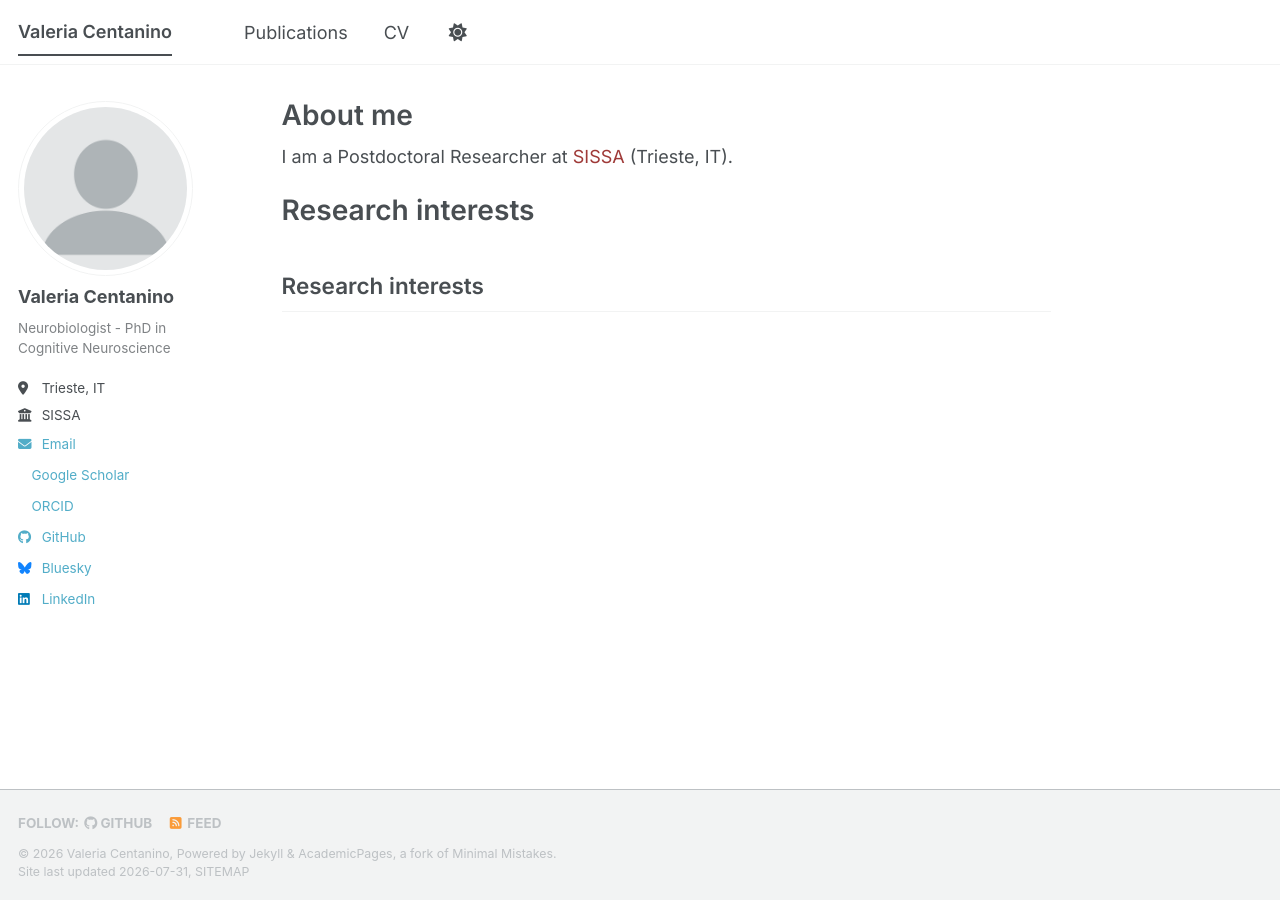
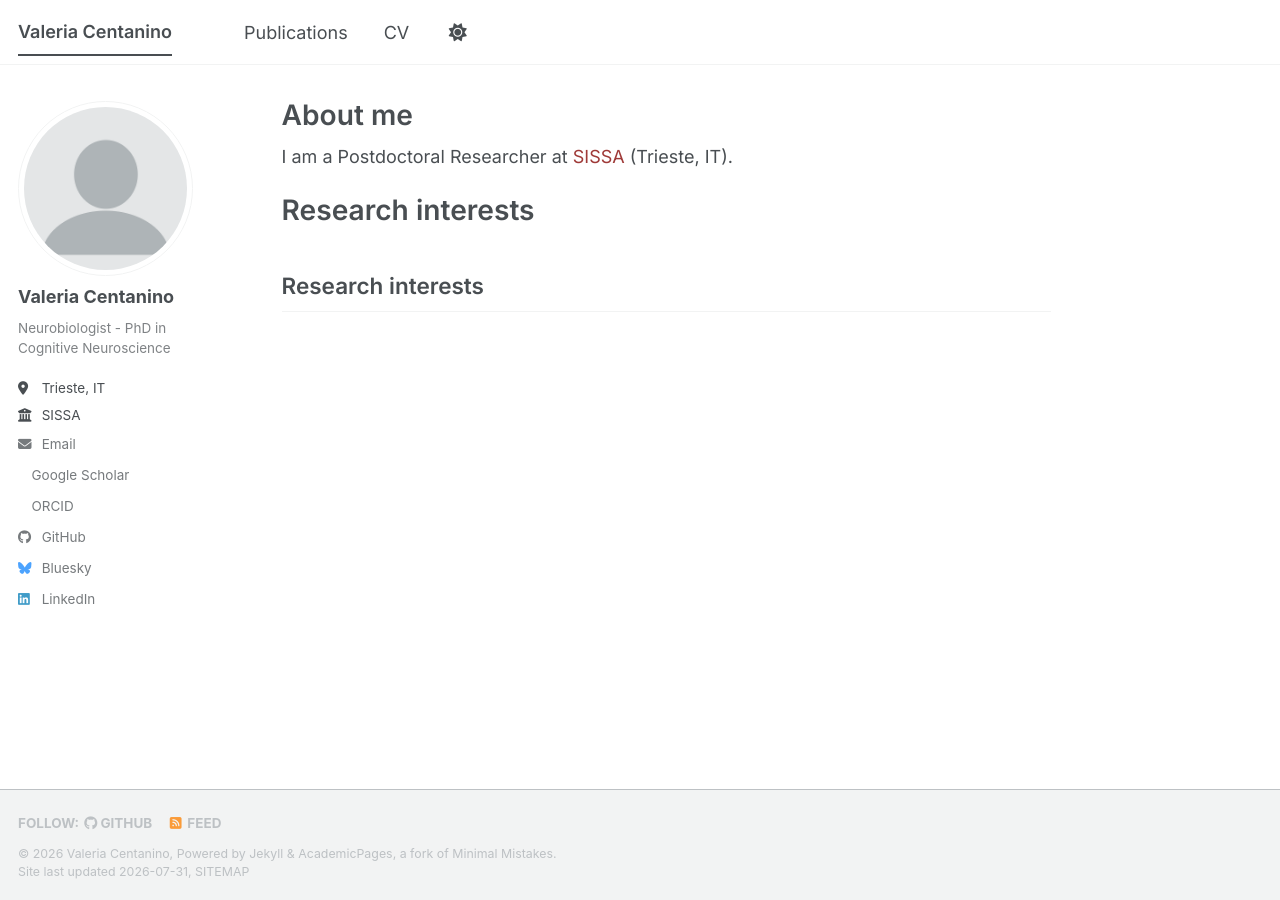
Before and after one commit to valecenta/valecenta.github.io, a Jekyll site: the page built from _pages/about.md, in a window 1280 px wide. Built offline with Jekyll 4.4.1, drawn with Linux system fonts in a browser that asks for light colours; a style sheet for code colours, icons or effects is not loaded.

Commit message:
change sidebar link

```diff
--- a/assets/css/custom.css
+++ b/assets/css/custom.css
@@ -51,9 +51,11 @@ a:hover {
 
 /* Sidebar links stay subtle */
 .author__urls a {
-  color: var(--global-link-color);
+  color: var(--global-text-color);
+  opacity: 0.75;
 }
 
 .author__urls a:hover {
   color: var(--global-text-color);
+  opacity: 1;
 }
```
